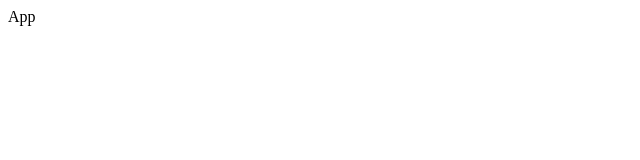
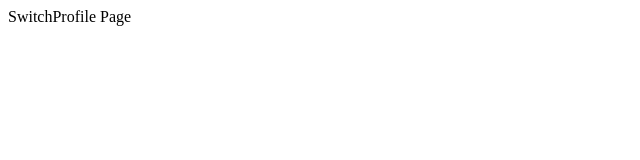
Before and after one commit to fillipeags/HBOmax-clone, a React (Create React App) app: page / in a window 1280 px wide. Shown: the top 160 px of the page, without its empty margins (0-640 px from the left). Built offline with nearby package versions, Linux system fonts and the light colour scheme.

Commit message:
chore: set react-router-dom

```diff
--- a/package.json
+++ b/package.json
@@ -8,6 +8,7 @@
     "@testing-library/user-event": "^12.1.10",
     "react": "^17.0.2",
     "react-dom": "^17.0.2",
+    "react-router-dom": "^5.2.0",
     "react-scripts": "4.0.3",
     "styled-components": "^5.3.0",
     "web-vitals": "^1.0.1"
--- a/src/App.js
+++ b/src/App.js
@@ -1,8 +1,11 @@
+import { BrowserRouter } from 'react-router-dom';
+import Routes from './routes/Routes';
+
 function App() {
   return (
-    <>
-      <h1>App</h1>
-    </>
+    <BrowserRouter>
+      <Routes />
+    </BrowserRouter>
   );
 }
 
--- /dev/null
+++ b/src/pages/SwitchProfile/index.js
@@ -0,0 +1,5 @@
+export default function SwitchProfile() {
+  return (
+    <h1>SwitchProfile Page</h1>
+  );
+}
--- /dev/null
+++ b/src/routes/Routes.js
@@ -0,0 +1,10 @@
+import { Switch, Route } from 'react-router-dom';
+import SwitchProfile from '../pages/SwitchProfile';
+
+export default function Routes() {
+  return (
+    <Switch>
+      <Route path="/" exact component={SwitchProfile} />
+    </Switch>
+  );
+}
```
Also changed, not shown: 1 other file (tests, documents, lock files or other folders).
